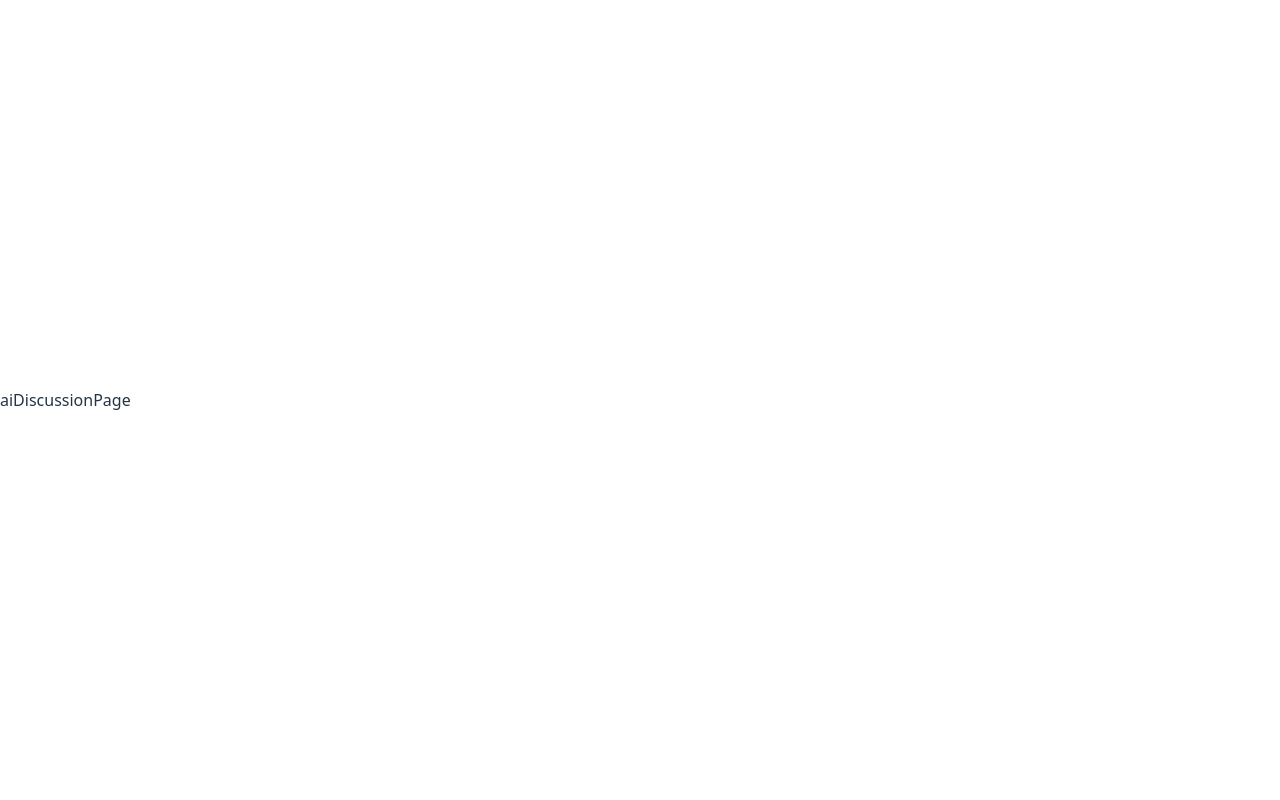
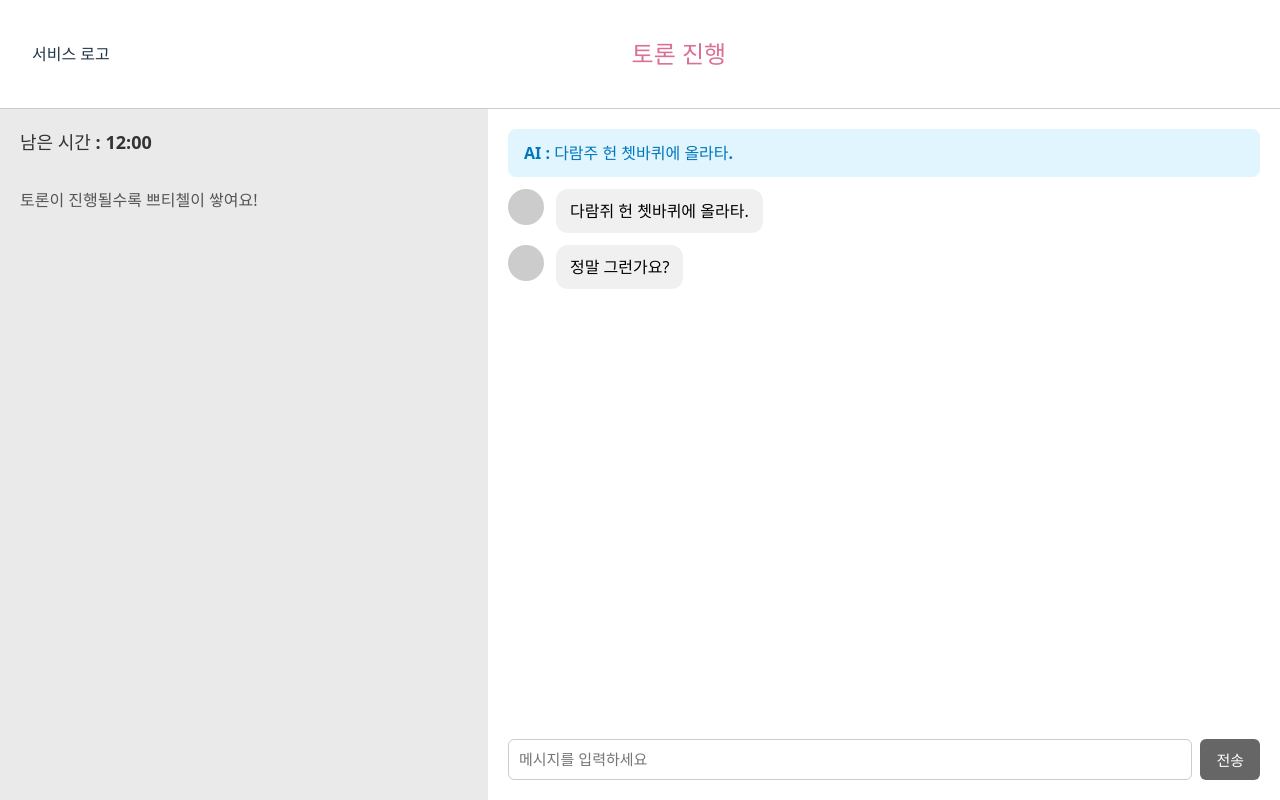
Before and after one commit to imNaNye/CJEduTech, a React (Vite) app: page /user/aiDiscussion in a window 1280 px wide. Built offline with nearby package versions, Linux system fonts and the light colour scheme.

Commit message:
[add] add aiDiscussionPage components

```diff
--- /dev/null
+++ b/src/components/user/aiDiscussion/AIChat.jsx
@@ -0,0 +1,7 @@
+export default function AIChat(){
+    return(
+        <div className="ai-chat">
+            AI : 다람주 헌 쳇바퀴에 올라타.
+        </div>
+    );
+}
--- /dev/null
+++ b/src/components/user/aiDiscussion/AiDiscussionMain.jsx
@@ -0,0 +1,12 @@
+import ChatOverview from "./ChatOverview";
+import ChatContainer from "./ChatContainer";
+import "./aiDiscussion.css";
+
+export default function AiDiscussionMain() {
+  return (
+    <div className="ai-discussion-main">
+      <ChatOverview />
+      <ChatContainer />
+    </div>
+  );
+}
--- /dev/null
+++ b/src/components/user/aiDiscussion/Chat.jsx
@@ -0,0 +1,8 @@
+export default function Chat({sender, text}){
+    return (
+        <div className="chat">
+            <div className="chat-profile-image">{/*캐릭터 이미지 자리*/}</div>
+            <div className="chat-bubble">{text}</div>
+        </div>
+    );
+}
--- /dev/null
+++ b/src/components/user/aiDiscussion/ChatContainer.jsx
@@ -0,0 +1,17 @@
+import AIChat from "./AIChat";
+import ChatHistory from "./ChatHistory";
+import ChatInput from "./ChatInput";
+import ChatSubmitButton from "./ChatSubmitButton";
+
+export default function ChatContainer(){
+    return (
+        <div className="chat-container">
+            <AIChat/>
+            <ChatHistory/>
+            <div className="chat-input-area">
+                <ChatInput/>
+                <ChatSubmitButton/>
+            </div>
+        </div>
+    )
+}
--- /dev/null
+++ b/src/components/user/aiDiscussion/ChatHistory.jsx
@@ -0,0 +1,17 @@
+import Chat from "./Chat";
+
+export default function ChatHistory() {
+    {/*더미메시지*/}
+  const messages = [
+    { id: 1, sender: "user", text: "다람쥐 헌 쳇바퀴에 올라타." },
+    { id: 2, sender: "user", text: "정말 그런가요?" }
+  ];
+
+  return (
+    <div className="chat-history">
+      {messages.map((msg) => (
+        <Chat key={msg.id} sender={msg.sender} text={msg.text} />
+      ))}
+    </div>
+  );
+}
--- /dev/null
+++ b/src/components/user/aiDiscussion/ChatInput.jsx
@@ -0,0 +1,3 @@
+export default function ChatInput(){
+    return <input className="chat-input" type="text" placeholder="메시지를 입력하세요"/>;
+}
--- /dev/null
+++ b/src/components/user/aiDiscussion/ChatOverview.jsx
@@ -0,0 +1,11 @@
+import ChatTimer from "./ChatTimer";
+import SubjectOverview from "./SubjectOverview";
+
+export default function ChatOverView(){
+    return(
+        <div className="chat-overview">
+            <ChatTimer/>
+            <SubjectOverview/>
+        </div>
+    );
+}
--- /dev/null
+++ b/src/components/user/aiDiscussion/ChatSubmitButton.jsx
@@ -0,0 +1,3 @@
+export default function ChatSubmitButton(){
+    return <button className="chat-submit-button">전송</button>;
+}
--- /dev/null
+++ b/src/components/user/aiDiscussion/ChatTimer.jsx
@@ -0,0 +1,3 @@
+export default function ChatTimer(){
+    return <div className="chat-timer">남은 시간 : 12:00</div>;
+}
--- /dev/null
+++ b/src/components/user/aiDiscussion/SubjectOverview.jsx
@@ -0,0 +1,7 @@
+export default function SubjectOverview(){
+    return(
+        <div className="subject-overview">
+            <p>토론이 진행될수록 쁘티첼이 쌓여요!</p>
+        </div>
+    );
+}
--- /dev/null
+++ b/src/components/user/aiDiscussion/aiDiscussion.css
@@ -0,0 +1,112 @@
+.ai-discussion-page{
+    width: 100vw;
+    height: 100vh;
+    display: flex;
+    flex-direction: column;
+}
+
+
+
+
+.ai-discussion-main {
+  display: flex;
+  height: 100vh;
+  background-color: #f7f7f7;
+}
+
+/* 왼쪽 개요 영역 */
+.chat-overview {
+  width: 35%;
+  padding: 20px;
+  background-color: #eaeaea;
+  display: flex;
+  flex-direction: column;
+  gap: 16px;
+}
+
+.chat-timer {
+  font-size: 18px;
+  font-weight: bold;
+  color: #333;
+}
+
+.subject-overview {
+  font-size: 16px;
+  color: #555;
+}
+
+/* 오른쪽 채팅 영역 */
+.chat-container {
+  flex: 1;
+  padding: 20px;
+  display: flex;
+  flex-direction: column;
+  background-color: #ffffff;
+}
+
+.ai-chat {
+  background-color: #e1f5fe;
+  padding: 12px 16px;
+  border-radius: 8px;
+  margin-bottom: 12px;
+  font-weight: bold;
+  color: #0277bd;
+}
+
+.chat-history {
+  flex: 1;
+  overflow-y: auto;
+  margin-bottom: 12px;
+  display: flex;
+  flex-direction: column;
+  gap: 12px;
+}
+
+.chat {
+  display: flex;
+  align-items: flex-start;
+  gap: 12px;
+}
+
+.chat-profile-image {
+  width: 36px;
+  height: 36px;
+  border-radius: 50%;
+  background-color: #ccc;
+}
+
+.chat-bubble {
+  background-color: #f0f0f0;
+  padding: 10px 14px;
+  border-radius: 12px;
+  max-width: 70%;
+  color: #000;
+}
+
+/* 입력창 영역 */
+.chat-input-area {
+  display: flex;
+  gap: 8px;
+}
+
+.chat-input {
+  flex: 1;
+  padding: 10px;
+  font-size: 15px;
+  border: 1px solid #ccc;
+  border-radius: 6px;
+}
+
+.chat-submit-button {
+  padding: 10px 16px;
+  font-size: 15px;
+  background-color: #666;
+  color: #fff;
+  border: none;
+  border-radius: 6px;
+  cursor: pointer;
+}
+
+.chat-submit-button:hover {
+  background-color: #444;
+}
--- a/src/pages/UserPage/AIDiscussionPage.jsx
+++ b/src/pages/UserPage/AIDiscussionPage.jsx
@@ -1,3 +1,9 @@
+import AiDiscussionMain from "../../components/user/aiDiscussion/AiDiscussionMain";
+import PageHeader from '../../components/common/PageHeader.jsx';
+import '../../components/user/aiDiscussion/aiDiscussion.css'
 export default function AIDiscussionPage(){
-    return <div>aiDiscussionPage</div>;
+    return (<div className="ai-discussion-page">
+            <PageHeader title="토론 진행"/>
+            <AiDiscussionMain/>
+        </div>);
 }
```
